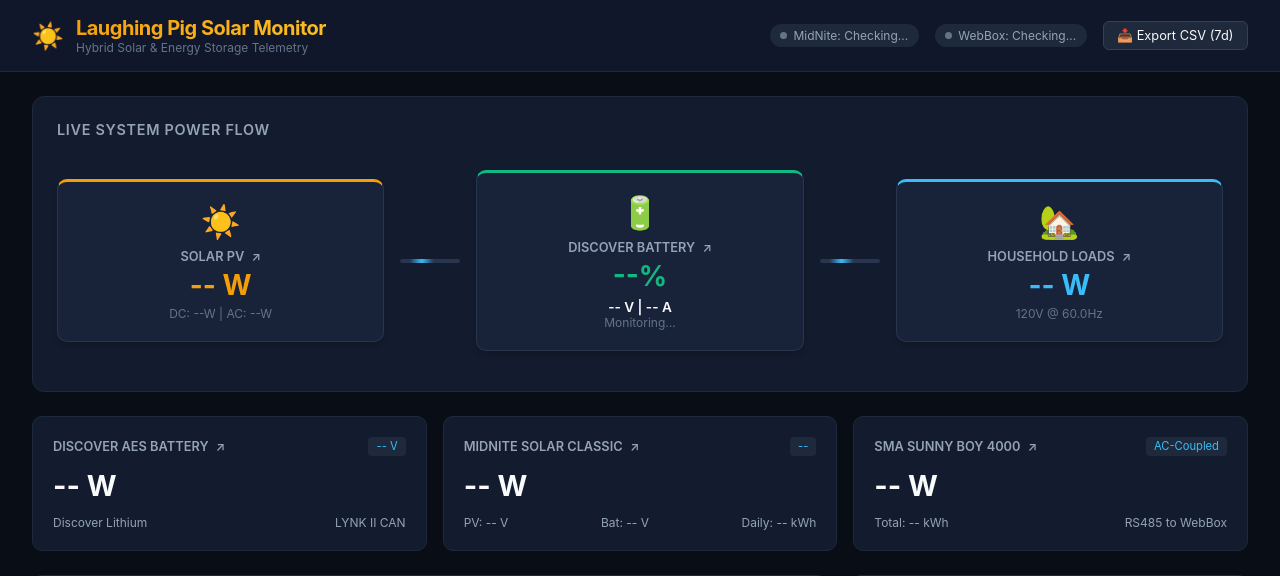
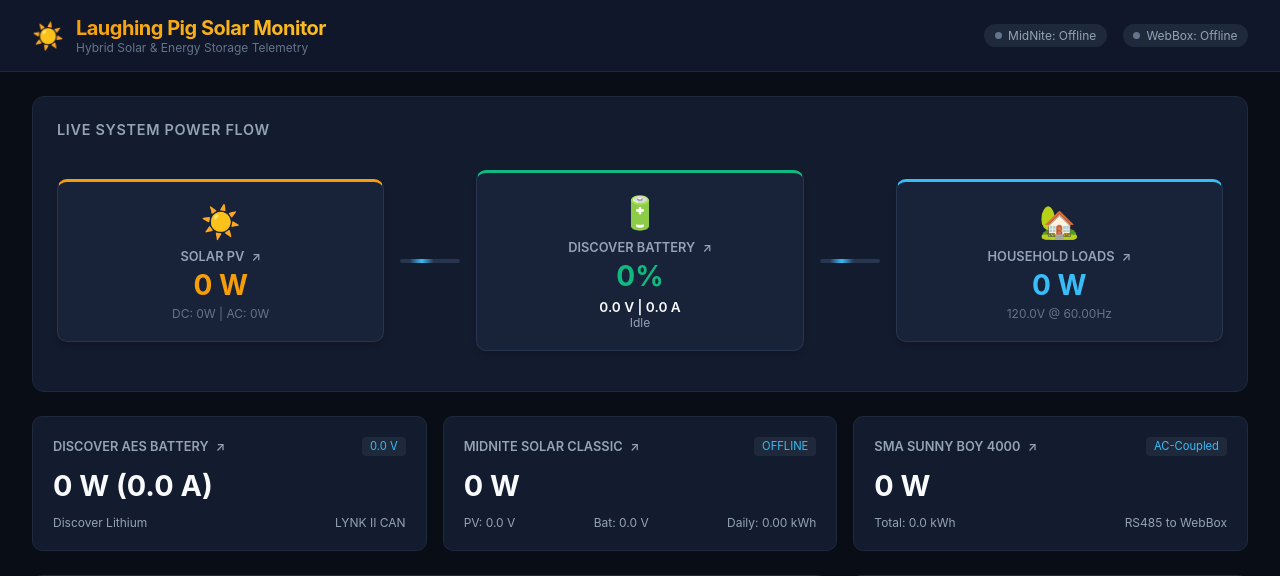
Before and after one commit to lourusso/laughing-pig-solar-monitor, a FastAPI app: page / in a window 1280 px wide. Shown: the top 576 px of the page. Run offline with FastAPI, Linux system fonts and the light colour scheme; data comes from the database, SQL or seed files in the repository; data that the repository does not hold is empty.

Commit message:
Remove Export CSV button from main dashboard header

```diff
--- a/src/web/templates/index.html
+++ b/src/web/templates/index.html
@@ -4,7 +4,7 @@
   <meta charset="UTF-8">
   <meta name="viewport" content="width=device-width, initial-scale=1.0">
   <title>Laughing Pig Solar Monitor</title>
-  <link rel="stylesheet" href="/static/css/style.css?v=1.1.2">
+  <link rel="stylesheet" href="/static/css/style.css?v=1.1.3">
   <script src="https://cdn.jsdelivr.net/npm/chart.js"></script>
 </head>
 <body>
@@ -25,7 +25,6 @@
         <span class="pill-dot"></span>
         <span>WebBox: Checking...</span>
       </div>
-      <a href="/api/export?days=7" class="btn-export">📥 Export CSV (7d)</a>
     </div>
   </header>
 
@@ -137,6 +136,6 @@
     </section>
   </main>
 
-  <script src="/static/js/dashboard.js?v=1.1.2"></script>
+  <script src="/static/js/dashboard.js?v=1.1.3"></script>
 </body>
 </html>
```
